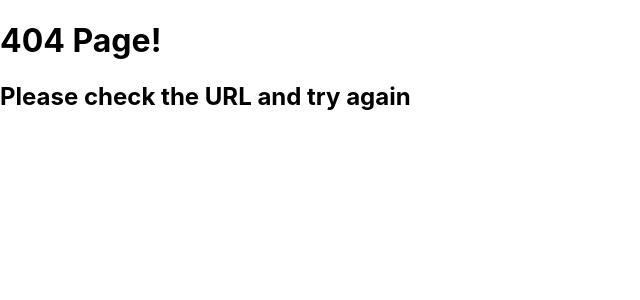
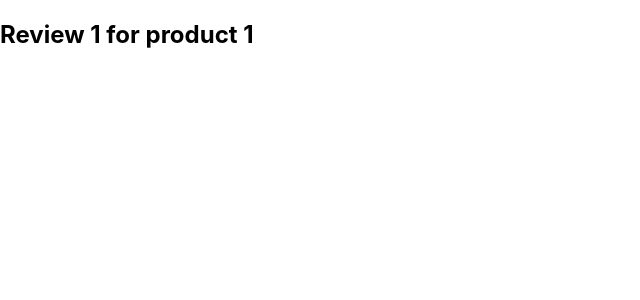
Before and after one commit to Ut1998/next-project, a Next.js app: page /product/1/review/1 in a window 1280 px wide. Before the commit this address had no page. Shown: the top 300 px of the page, without its empty margins (0-640 px from the left). Built offline with nearby package versions, Linux system fonts and the light colour scheme.

Commit message:
feat:product id pages

```diff
--- a/pages/docs/[[...params]].js
+++ b/pages/docs/[[...params]].js
@@ -1,6 +1,6 @@
 import { useRouter } from "next/router";
 
-const Doc = () => {
+const Docs = () => {
   const route = useRouter();
   const { params = [] } = route.query;
   console.log(params);
@@ -8,7 +8,7 @@ const Doc = () => {
   if (params.length === 2) {
     return (
       <h2>
-        Viewing docs for {params[0]} and concept {params[1]}{" "}
+        Viewing docs for feature {params[0]} and concept {params[1]}{" "}
       </h2>
     );
   } else if (params.length === 1) {
@@ -17,4 +17,4 @@ const Doc = () => {
   return <h1>Docs Home page</h1>;
 };
 
-export default Doc;
+export default Docs;
--- /dev/null
+++ b/pages/product/[productId]/review/[reviewId].js
@@ -0,0 +1,14 @@
+import { useRouter } from "next/router";
+
+const Review = () => {
+  const router = useRouter();
+  const { productId, reviewId } = router.query;
+
+  return (
+    <h2>
+      Review {reviewId} for product {productId}
+    </h2>
+  );
+};
+
+export default Review;
--- a/styles/globals.css
+++ b/styles/globals.css
@@ -14,3 +14,7 @@ a {
 * {
   box-sizing: border-box;
 }
+
+.container {
+  margin-left: 10px;
+}
```
Also changed, not shown: pages/index.js (+5 -2 lines), pages/product/[productId]/index.js (renamed from pages/product/[productId].js).
